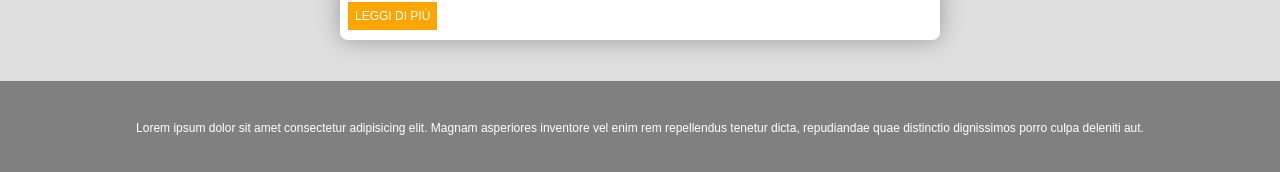
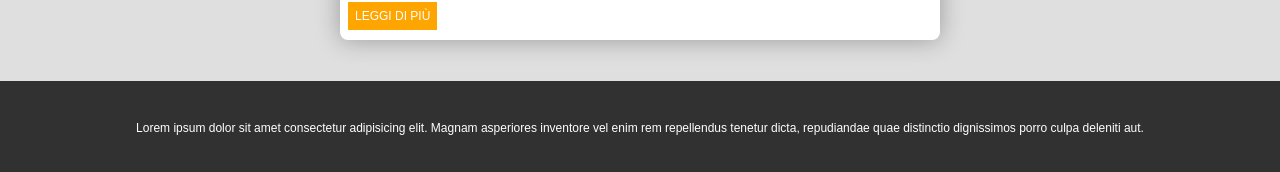
Before and after one commit to eduardorocco/react-components, a React (Vite) app: page / in a window 1280 px wide. Shown: the part 625-797 px from the top of the page. Built offline with nearby package versions, Linux system fonts and the light colour scheme.

Commit message:
MOVE components to scr folder

```diff
--- a/src/App.jsx
+++ b/src/App.jsx
@@ -1,7 +1,7 @@
 import './App.css'
-import Header from '../components/Header/Header'
-import Main from '../components/Main/Main'
-import Footer from '../components/Footer/Footer'
+import Header from './components/Header/Header.jsx'
+import Main from './components/Main/Main.jsx'
+import Footer from './components/Footer/Footer.jsx'
 function App() {
   return(
     <>
--- a/components/Footer/Footer.module.css
+++ b/src/components/Footer/Footer.module.css
@@ -2,7 +2,7 @@
 
     margin: 0 auto;
     margin-top: 80px;
-    background-color: grey;
+    background-color: rgb(49, 49, 49);
     color: white;
     padding: 40px;
     position: fixed;
```
Also changed, not shown: src/components/Card/Card.jsx (renamed from components/Card/Card.jsx), src/components/Card/Card.module.css (renamed from components/Card/Card.module.css), src/components/Footer/Footer.jsx (renamed from components/Footer/Footer.jsx), src/components/Header/Header.jsx (renamed from components/Header/Header.jsx), src/components/Header/Header.module.css (renamed from components/Header/Header.module.css), src/components/Main/Main.jsx (renamed from components/Main/Main.jsx), src/components/Main/Main.module.css (renamed from components/Main/Main.module.css).
